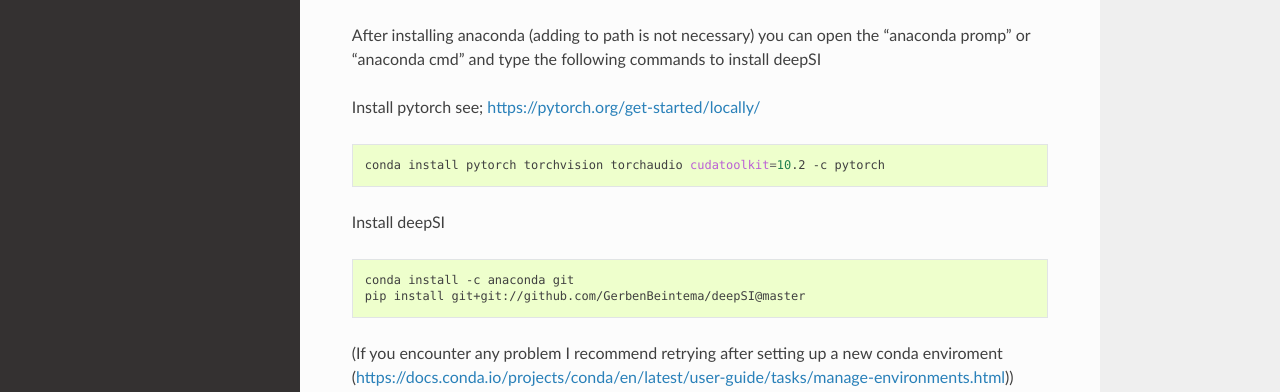
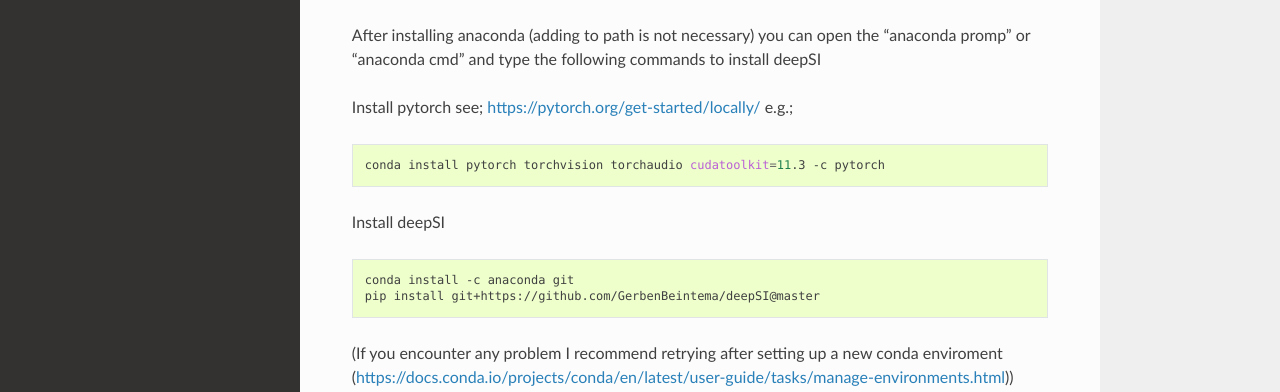
Before and after one commit to GerbenBeintema/deepSI, a Sphinx documentation site: the page built from docs/installation.rst, in a window 1280 px wide and 1035 px high. Shown: the part 280-672 px from the top of the window. Built offline with Sphinx 7.4.7 and the Read the Docs theme 2.0.0, drawn with Linux system fonts in a browser that asks for light colours.

Commit message:
added variable truncated encoder loss and updated install docs

```diff
--- a/docs/installation.rst
+++ b/docs/installation.rst
@@ -7,18 +7,18 @@
 
 After installing anaconda (adding to path is not necessary) you can open the "anaconda promp" or "anaconda cmd" and type the following commands to install deepSI
 
-Install pytorch see; https://pytorch.org/get-started/locally/
+Install pytorch see; https://pytorch.org/get-started/locally/ e.g.;
 
 .. code:: sh
 
-    conda install pytorch torchvision torchaudio cudatoolkit=10.2 -c pytorch
+    conda install pytorch torchvision torchaudio cudatoolkit=11.3 -c pytorch
 
 Install deepSI
 
 .. code:: sh
 
     conda install -c anaconda git
-    pip install git+git://github.com/GerbenBeintema/deepSI@master
+    pip install git+https://github.com/GerbenBeintema/deepSI@master
 
 (If you encounter any problem I recommend retrying after setting up a new conda enviroment (https://docs.conda.io/projects/conda/en/latest/user-guide/tasks/manage-environments.html))
 
```
Also changed, not shown: docs/install-guide.md (+3 -3 lines), 1 other file.
